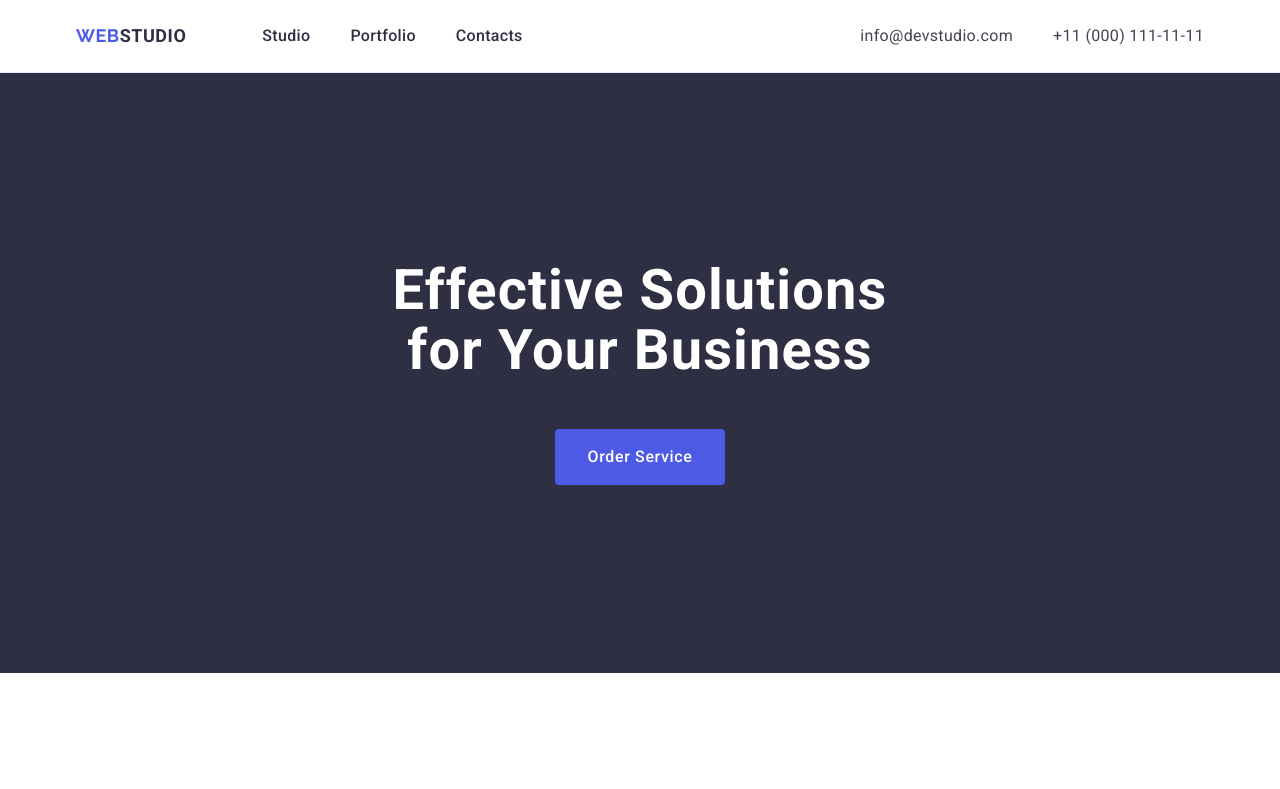
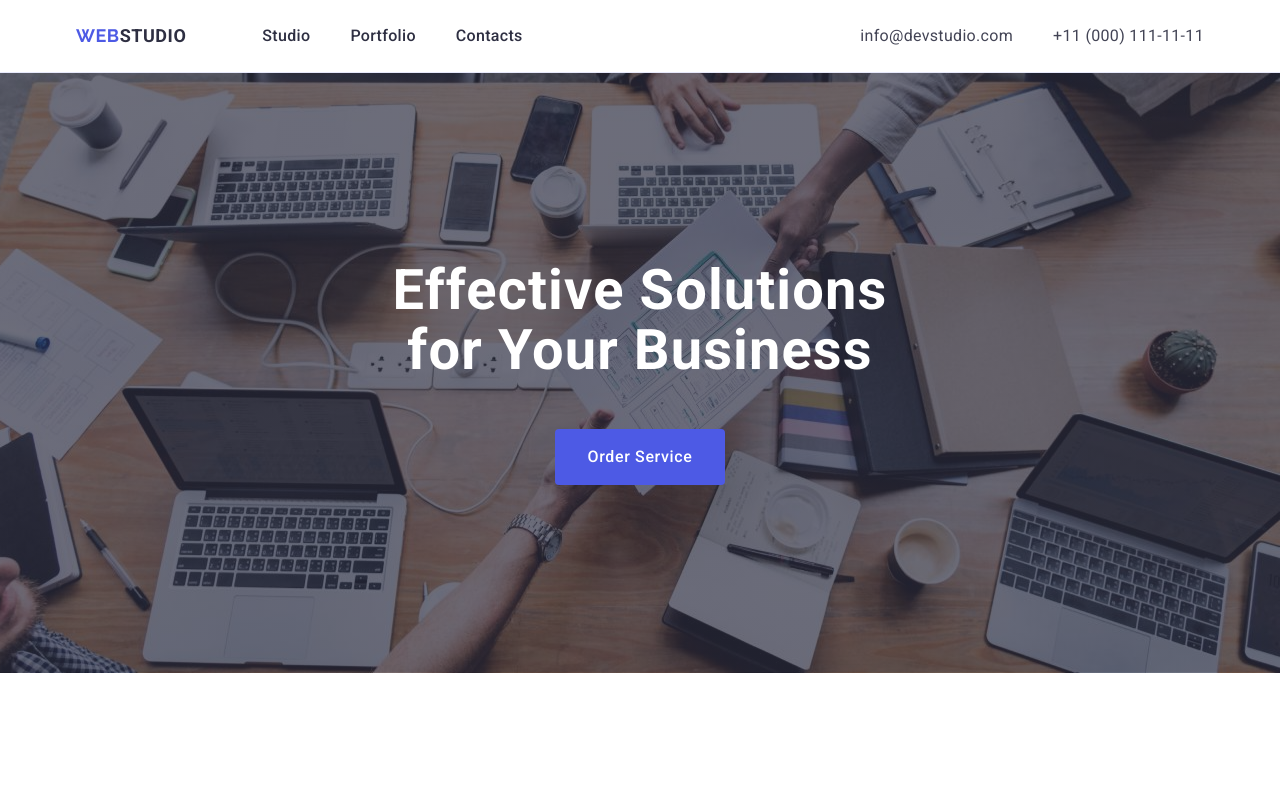
Before and after one commit to xelaale/goit-homework-04, a plain HTML site: page index.html in a window 1280 px wide. Shown: the top 789 px of the page. Drawn offline with nearby package versions, Linux system fonts and the light colour scheme.

Commit message:
background hero section

```diff
--- a/css/styles.css
+++ b/css/styles.css
@@ -144,6 +144,11 @@ img {
     text-align: center;
     align-items: center;
     width: 100%;
+    background-image: linear-gradient(to bottom, rgba(46, 47, 66, 0.7), rgba(46, 47, 66, 0.7)),
+        url(/images/background/peopleoffice.jpg);
+    background-position: center;
+    background-repeat: no-repeat;
+    background-size: cover;
 }
 
 .hero-title {
```
Also changed, not shown: images/background/peopleoffice.jpg (added).
